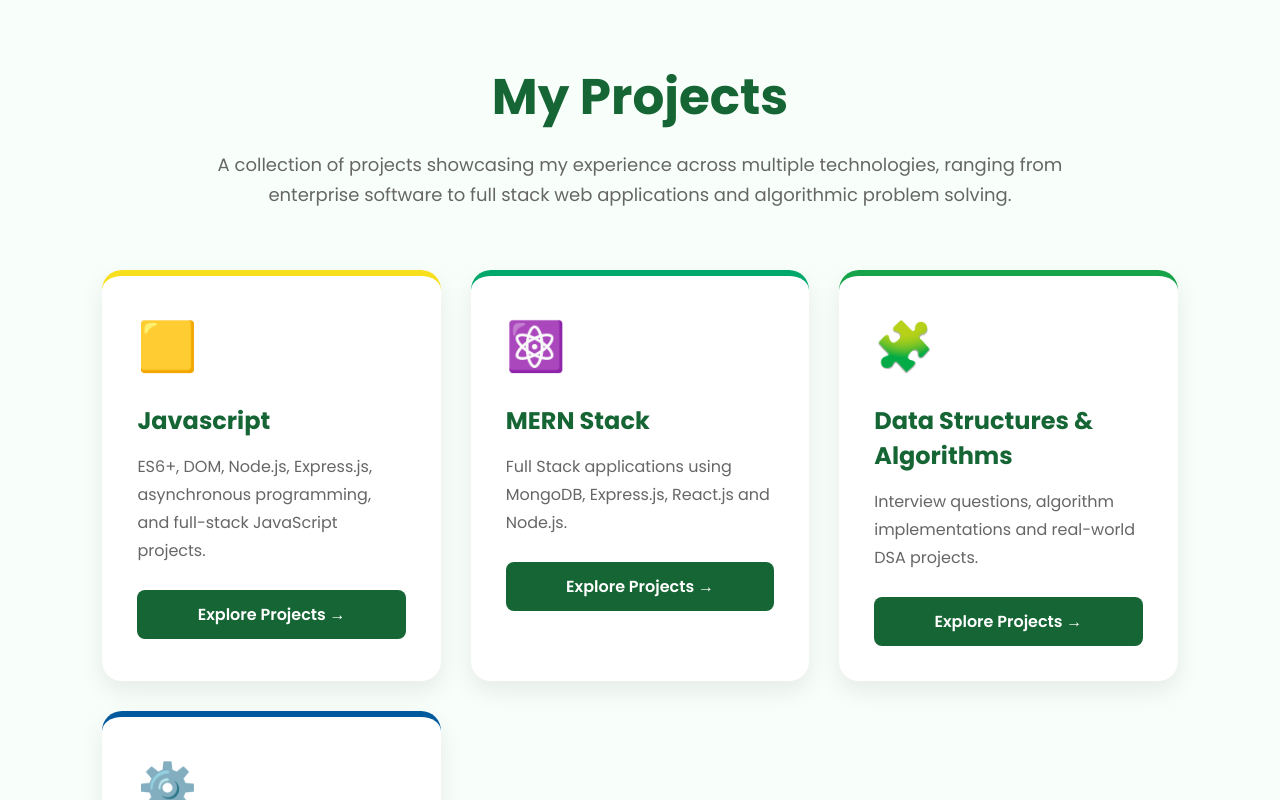
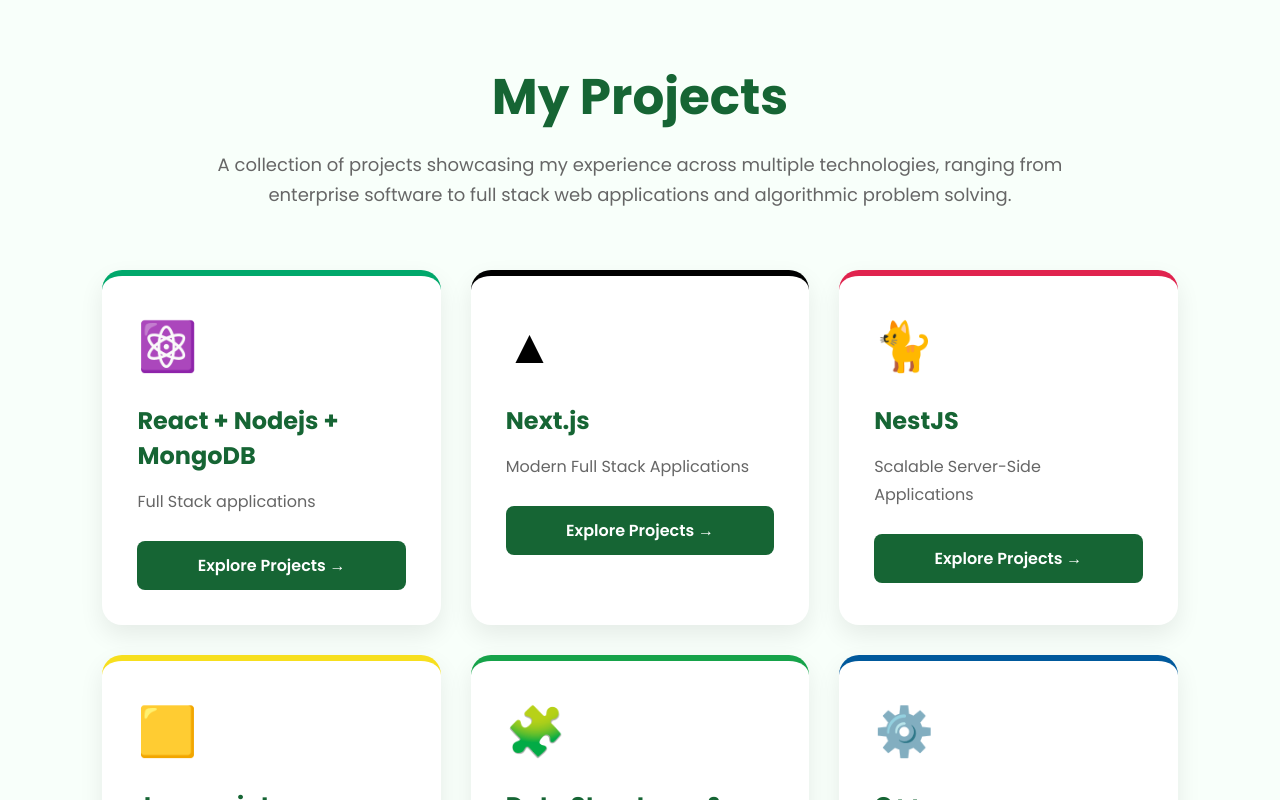
Before and after one commit to Radhi2422/Portfolio, a React (Create React App) app in the folder frontend/: page /my-projects in a window 1280 px wide. Shown: the top 800 px of the page. Built offline with nearby package versions, Linux system fonts and the light colour scheme; no server answers.

Commit message:
Update MyProjectsTypesPage.jsx

```diff
--- a/frontend/src/pages/Projects/MyProjectsTypesPage.jsx
+++ b/frontend/src/pages/Projects/MyProjectsTypesPage.jsx
@@ -8,21 +8,35 @@
 
 const projectCategories = [
 
+   {
+    title: "React + Nodejs + MongoDB",
+    icon: "⚛️",
+    description:
+      "Full Stack applications",
+    route: "/projects/mern",
+    color: "#00A86B",
+  },
+   {
+    title: "Next.js",
+    icon: "▲",
+    description: "Modern Full Stack Applications",
+    route: "/projects/nextjs",
+    color: "#000000"
+  },
   {
+    title: "NestJS",
+    icon: "🐈",
+    description: "Scalable Server-Side Applications",
+    route: "/projects/nestjs",
+    color: "#E0234E"
+  },
+   {
     title: "Javascript",
     icon: "🟨",
     description:
       "ES6+, DOM, Node.js, Express.js, asynchronous programming, and full-stack JavaScript projects.",
     route: "/projects/javascript",
     color: "#F7DF1E",
-  },
-   {
-    title: "MERN Stack",
-    icon: "⚛️",
-    description:
-      "Full Stack applications using MongoDB, Express.js, React.js and Node.js.",
-    route: "/projects/mern",
-    color: "#00A86B",
   },
   {
     title: "Data Structures & Algorithms",
@@ -40,6 +54,10 @@
   route: "/projects/cpp",
   color: "#00599C",
 },
+  // for js what all tech can i add list out like nextjs, nestjs with no details
+  //JavaScript Node.js Express.js NestJS Next.js React.js React Native Electron.js Socket.IO
+  //TypeScript Redux Redux Toolkit Zustand Jest Mocha Cypress Playwright Webpack Vite Babel ESLint Prettier npm Yarn
+  //pnpm GraphQL Apollo Prisma Sequelize Mongoose WebSockets REST APIs JWT OAuth RxJS Bun Deno Serverless AWS Lambda
 
 ];
 
```
